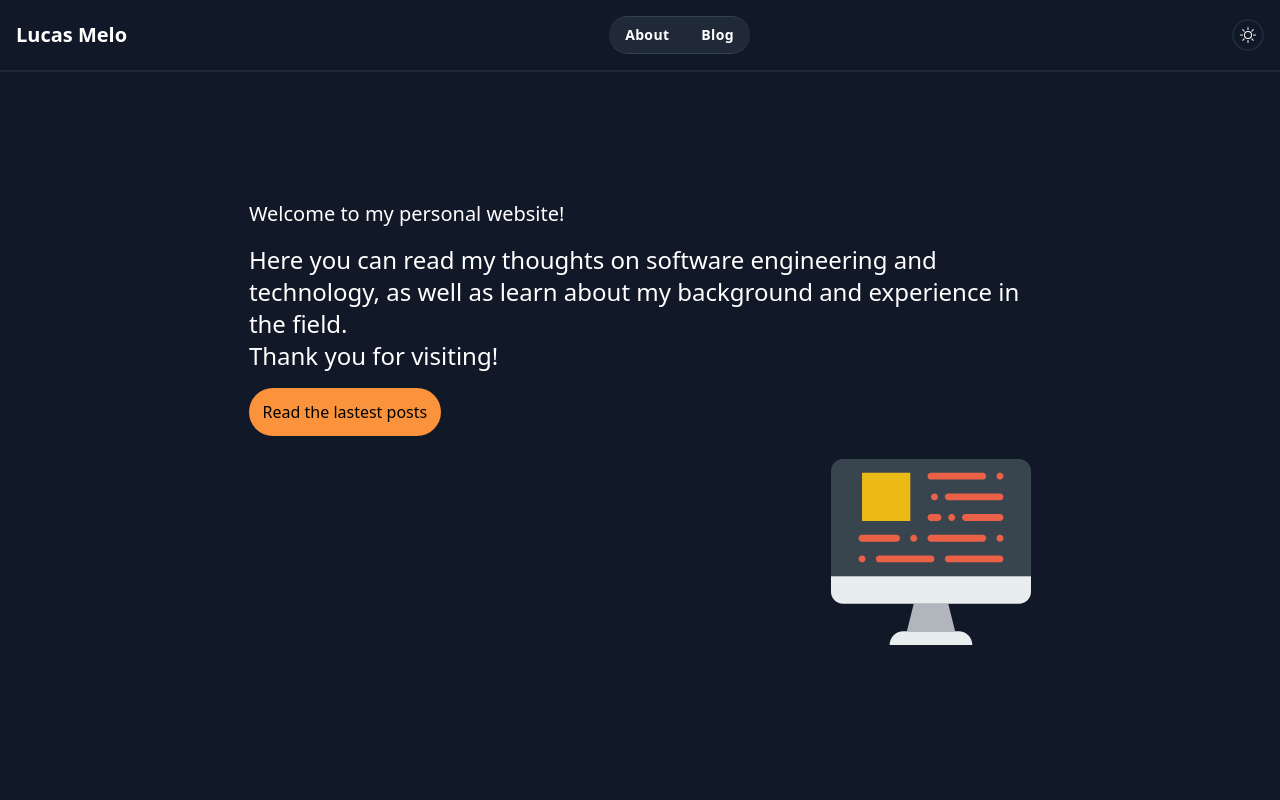
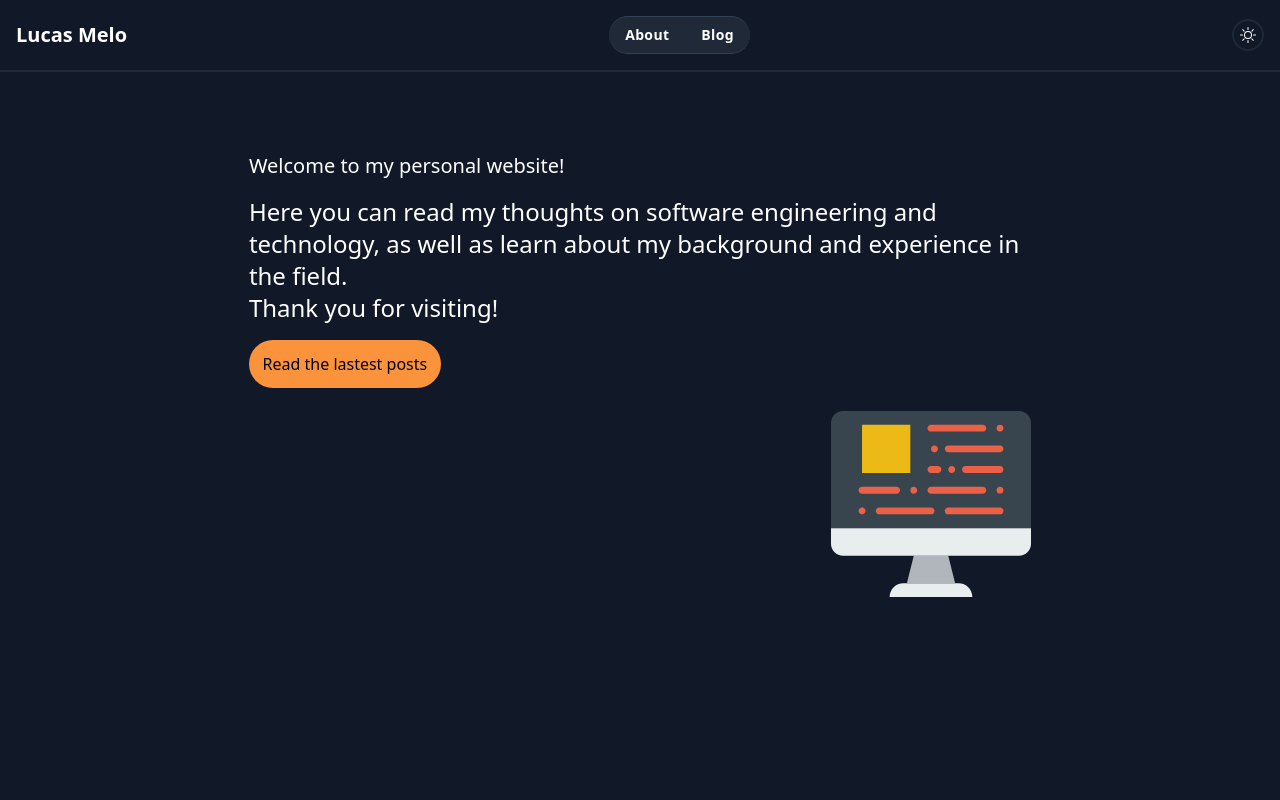
Before and after one commit to Lucas-Melo0/Website, a Next.js app: page / in a window 1280 px wide. Shown: the top 800 px of the page. Built offline with nearby package versions, Linux system fonts and the light colour scheme.

Commit message:
feat: adjusted darkmode config for main page

```diff
--- a/app/globals.css
+++ b/app/globals.css
@@ -62,10 +62,6 @@ body {
   overflow-x: hidden;
 }
 
-body {
-  background-color: rgb(17 24 39);
-}
-
 a {
   color: inherit;
   text-decoration: none;
--- a/app/page.tsx
+++ b/app/page.tsx
@@ -9,12 +9,13 @@ const inter = Inter({ subsets: ['latin'] });
 
 export default function Home() {
   return (
-    <main className="min-h-screen mt-28 text-white flex w-11/12 justify-center my-0 mx-auto">
-      <div className="flex mt-4 flex-col w-8/12">
-        <p className="text-xl">Welcome to my personal website! </p>
+    <div className="bg-gray-900 text-white dark:bg-white dark:text-black">
+      <main className="min-h-screen text-white flex w-11/12 justify-center my-0 mx-auto ">
+        <div className="flex mt-20 flex-col w-8/12 dark:text-black">
+          <p className="text-xl ">Welcome to my personal website! </p>
           <p className="text-2xl mt-4 ">
-          Here you can read my thoughts on software engineering and technology, as well as learn about my background and
-          experience in the field.
+            Here you can read my thoughts on software engineering and technology, as well as learn about my background
+            and experience in the field.
           </p>
           <p className="text-2xl">Thank you for visiting!</p>
           <div className="mt-4">
@@ -29,5 +30,6 @@ export default function Home() {
           </div>
         </div>
       </main>
+    </div>
   );
 }
```
Lines whose indentation alone changed are shown as unchanged.
